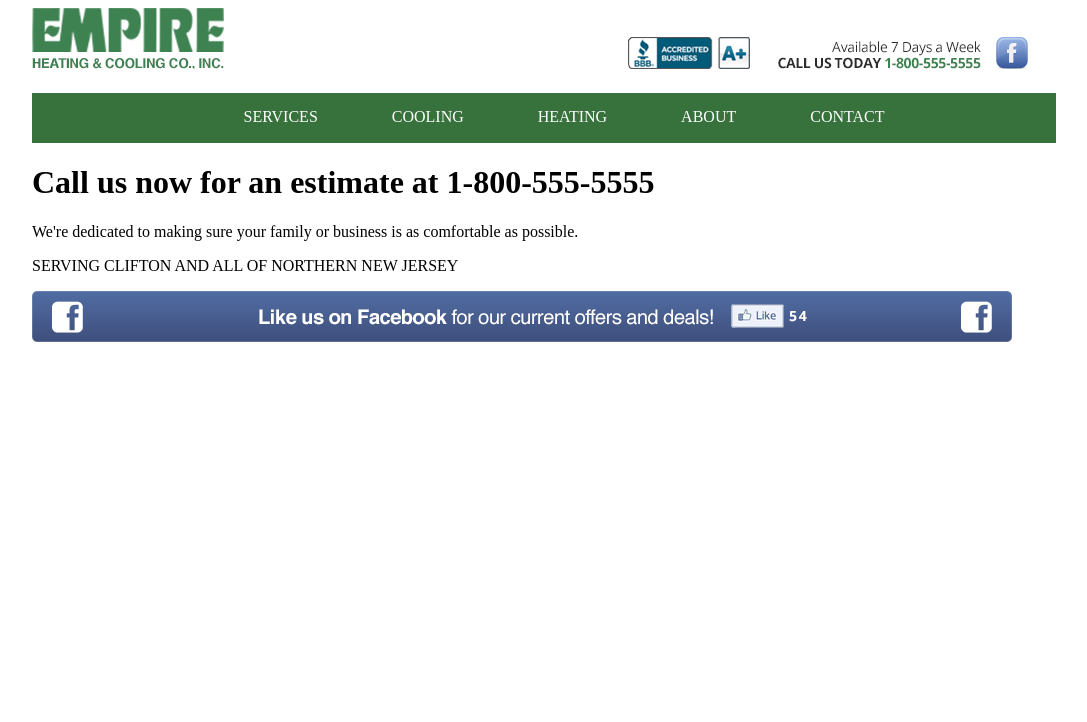
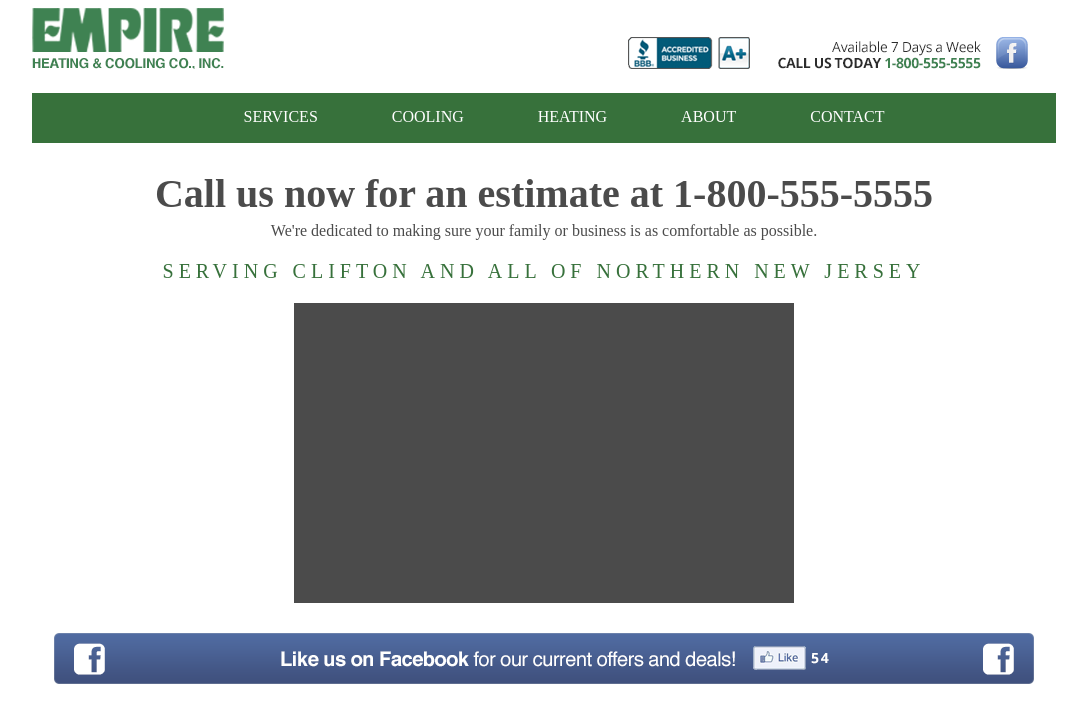
Before and after one commit to jslopeza/IS117-Proj2, a plain HTML site: page index.html in a window 1280 px wide. Shown: the whole page, without its empty margins (96-1183 px from the left). Drawn offline with Linux system fonts and the light colour scheme.

Commit message:
styling for body contents

```diff
--- a/styles/sass/style.scss
+++ b/styles/sass/style.scss
@@ -28,4 +28,32 @@
 			padding : 0 35px;
 		}
 	}
+
+	.body {
+		text-align : center;
+
+		h1 {
+			color : #4b4b4b;
+			margin-bottom : 0;
+			font-size : 40px;
+		}
+		#p1 {
+			color : #4b4b4b;
+			margin-top : 5px;
+		}
+		#p2 {
+			color : #37713b;
+			font-size : 20px;
+			letter-spacing : 5px;
+		}
+		#video {
+			width : 500px;
+			height : 300px;
+			background-color : #4b4b4b;
+			margin : 0 auto;
+		}
+		#facebook {
+			margin-top : 30px;
+		}
+	}
 }
```
Also changed, not shown: styles/style.css.
